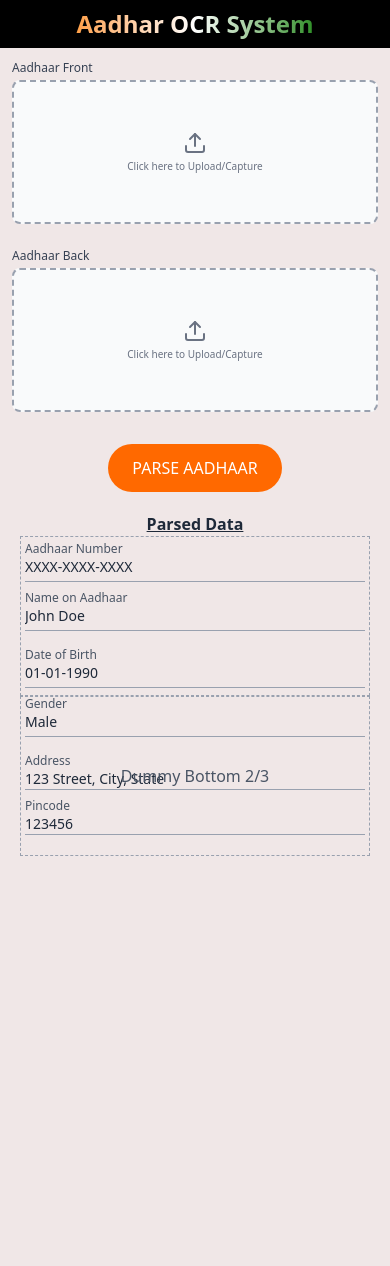
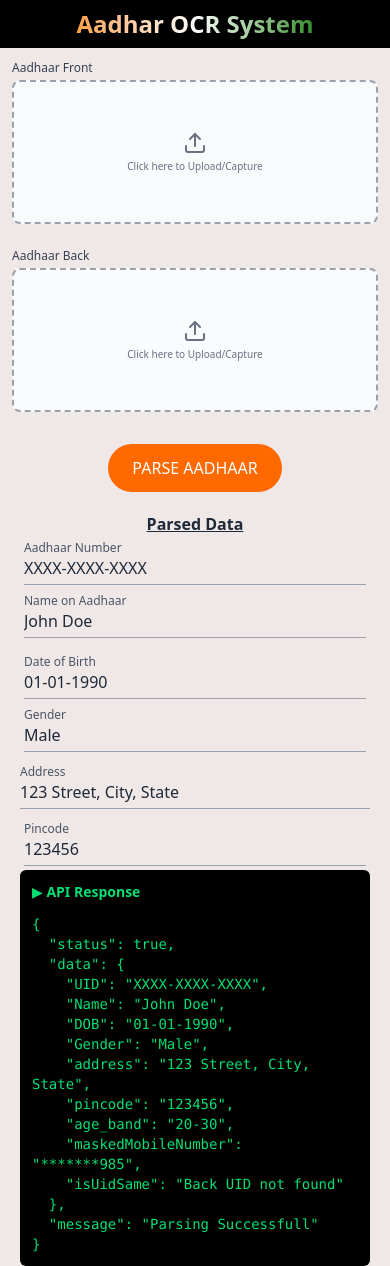
Before and after one commit to Javedmv/OCR-Aadhar-front, a React (Vite) app: page / in a window 390 px wide. Before the commit the page ends 856 px from the top, so only its background shows below. Built offline with nearby package versions, Linux system fonts and the light colour scheme.

Commit message:
feat(body): Added ApiResponse on right side && alignment fix on screen

```diff
--- /dev/null
+++ b/src/Components/ApiResponse.tsx
@@ -0,0 +1,42 @@
+import React from "react";
+
+interface ApiResponseBoxProps {
+  response: {
+    status: boolean;
+    data: {
+      UID: string;
+      Name: string;
+      DOB: string;
+      Gender: string;
+      address: string;
+      pincode: string;
+      age_band: string;
+      maskedMobileNumber: string;
+      isUidSame: string;
+    };
+    message: string;
+  } | null;
+}
+
+const ApiResponseBox: React.FC<ApiResponseBoxProps> = ({ response }) => {
+  if (!response) {
+    return (
+      <div className="w-full h-full flex items-center justify-center text-gray-500 font-mono">
+        No API response yet
+      </div>
+    );
+  }
+
+  return (
+    <div className="w-full h-full p-3 sm:p-4 overflow-auto bg-black rounded-md">
+      <h2 className="text-green-400 font-bold mb-3 text-sm sm:text-base">
+        ▶ API Response
+      </h2>
+      <pre className="text-green-400 text-sm sm:text-base font-mono whitespace-pre-wrap">
+        {JSON.stringify(response, null, 2)}
+      </pre>
+    </div>
+  );
+};
+
+export default ApiResponseBox;
--- a/src/Components/ParsedData.tsx
+++ b/src/Components/ParsedData.tsx
@@ -26,7 +26,7 @@
                     <p className="text-xs sm:text-sm font-medium text-gray-600 ">
                     Aadhaar Number
                     </p>
-                    <p className="text-sm sm:text-base text-gray-800 border-b border-gray-400 pb-1 truncate">
+                    <p className="text-base text-gray-800 font-medium border-b border-gray-400 pb-1 truncate">
                     {aadhaarNumber}
                     </p>
                 </div>
@@ -36,7 +36,7 @@
                     <p className="text-xs sm:text-sm font-medium text-gray-600">
                     Name on Aadhaar
                     </p>
-                    <p className="text-sm sm:text-base text-gray-800 border-b border-gray-400 pb-1 truncate">
+                    <p className="text-base text-gray-800 font-medium border-b border-gray-400 pb-1 truncate">
                     {name}
                     </p>
                 </div>
@@ -47,32 +47,32 @@
                     <p className="text-xs sm:text-sm font-medium text-gray-600">
                     Date of Birth
                     </p>
-                    <p className="text-sm sm:text-base text-gray-800 border-b border-gray-400 pb-1 truncate">
+                    <p className="text-base text-gray-800 font-medium border-b border-gray-400 pb-1 truncate">
                     {dob}
                     </p>
                 </div>
 
                 <div className="mb-2 sm:mb-3 md:w-1/2 md:px-2">
                     <p className="text-xs sm:text-sm font-medium text-gray-600">Gender</p>
-                    <p className="text-sm sm:text-base text-gray-800 border-b border-gray-400 pb-1 truncate">
+                    <p className="text-base text-gray-800 font-medium border-b border-gray-400 pb-1 truncate">
                     {gender}
                     </p>
                 </div>
             </div>
 
             {/* Address */}
-            <div className="m-1">
-                <div className="md:px-2 mb-2">
+            <div>
+                <div className="md:px-2 mb-3">
                     <p className="text-xs sm:text-sm font-medium text-gray-600">Address</p>
-                    <p className="text-sm sm:text-base text-gray-800 border-b border-gray-400 truncate">
+                    <p className="text-base text-gray-800 font-medium border-b border-gray-400 pb-1 truncate">
                     {address}
                     </p>
                 </div>
 
                 {/* Pincode */}
-                <div className="md:px-2">
+                <div className="md:px-2 m-1">
                     <p className="text-xs sm:text-sm font-medium text-gray-600">Pincode</p>
-                    <p className="text-sm sm:text-base text-gray-800 border-b border-gray-400 md:w-1/3 truncate">
+                    <p className="text-base text-gray-800 font-medium border-b border-gray-400 md:w-1/3 pb-1 truncate">
                     {pincode}
                     </p>
                 </div>
--- a/src/Pages/HomePage.tsx
+++ b/src/Pages/HomePage.tsx
@@ -1,8 +1,25 @@
 
+import ApiResponseBox from '../Components/ApiResponse';
 import ImageField from '../Components/ImageField';
 import ParsedData from '../Components/ParsedData';
 import Button from '../Components/Ui/Button';
 function HomePage() {
+    const dummyResponse = {
+      status: true,
+      data: {
+      UID: "XXXX-XXXX-XXXX",
+      Name: "John Doe",
+      DOB: "01-01-1990",
+      Gender: "Male",
+      address: "123 Street, City, State",
+      pincode: "123456",
+      age_band: "20-30",
+      maskedMobileNumber: "*******985",
+      isUidSame: "Back UID not found"
+    },
+    message: "Parsing Successfull"
+  };
+
   return (
     <div className="flex flex-col md:flex-row w-full md:my-8">
         <div className="flex flex-col w-full md:w-1/2">
@@ -22,15 +39,14 @@
                 Parsed Data
             </h2>
             {/* Top Section */}
-            <div className="h-40 md:flex-[3] flex items-center justify-center border border-dashed border-gray-400">
+            <div className="md:flex-[3] flex items-center justify-center">
                 <ParsedData/>
             </div>
             {/* Bottom Section */}
-            <div className="h-40 md:flex-[4] flex items-center justify-center border border-dashed border-gray-400">
-                <p className="text-gray-600">Dummy Bottom 2/3</p>
+            <div className="md:flex-[4] flex items-center justify-center ">
+                <ApiResponseBox response={dummyResponse} />
             </div>
         </div>
-
     </div>
   );
 }
```
